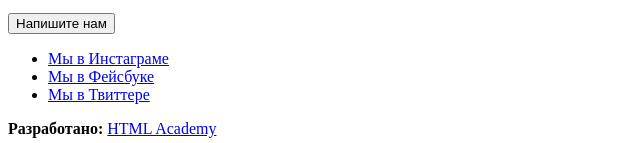
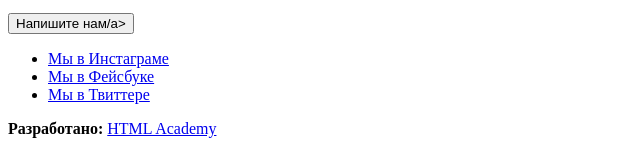
Before and after one commit to IPtrv/989055-mishka-17, a website: page source/index.html in a window 1280 px wide. Shown: the part 1168-1311 px from the top of the page, 0-640 px from the left. Drawn offline with Linux system fonts and the light colour scheme.

Commit message:
Поправил index

```diff
--- a/source/index.html
+++ b/source/index.html
@@ -89,9 +89,9 @@
           <div class="reviews__list slider-list">
             <blockquote class="reviews__item">
               <p>Я молодая мама, но всё равно фотографии не набирали и близко
-               такого количества лайков, как у популярных инстамамочек. В отчаянии,
-               я накупила аксессуаров и игрушек в Мишке, и мои фотографии сразу
-               стали более стильными, а также набирают больше лайков!
+                такого количества лайков, как у популярных инстамамочек. В отчаянии,
+                я накупила аксессуаров и игрушек в Мишке, и мои фотографии сразу
+                стали более стильными, а также набирают больше лайков!
               </p>
               <cite class="reviews__author-name">Анастасия Красильникова
                 <span class="reviews__author-post">@misssssiskras
@@ -116,7 +116,7 @@
         </div>
         <div class="map">
         </div>
-        <button class="block-button">Напишите нам</button>
+        <button class="block-button">Напишите нам/a></button>
         <div class="page-footer__cocial cocial">
           <ul class="social__list">
             <li class="social__item">
```
